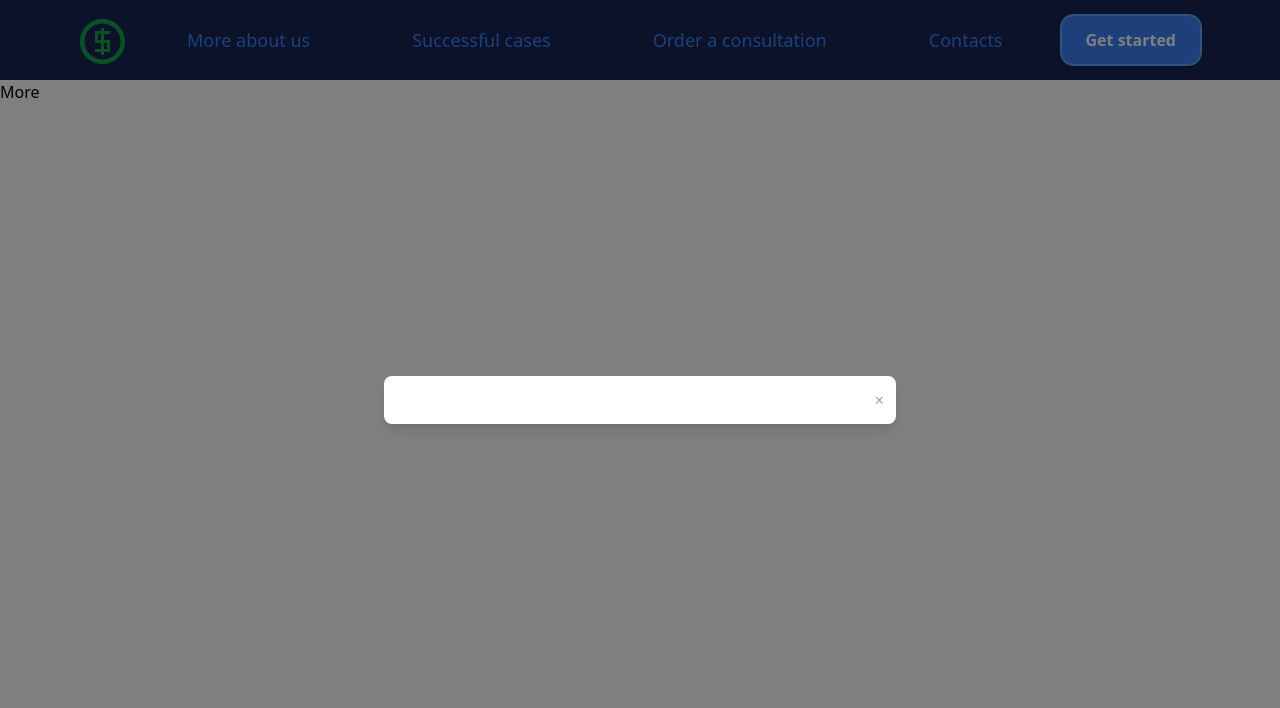
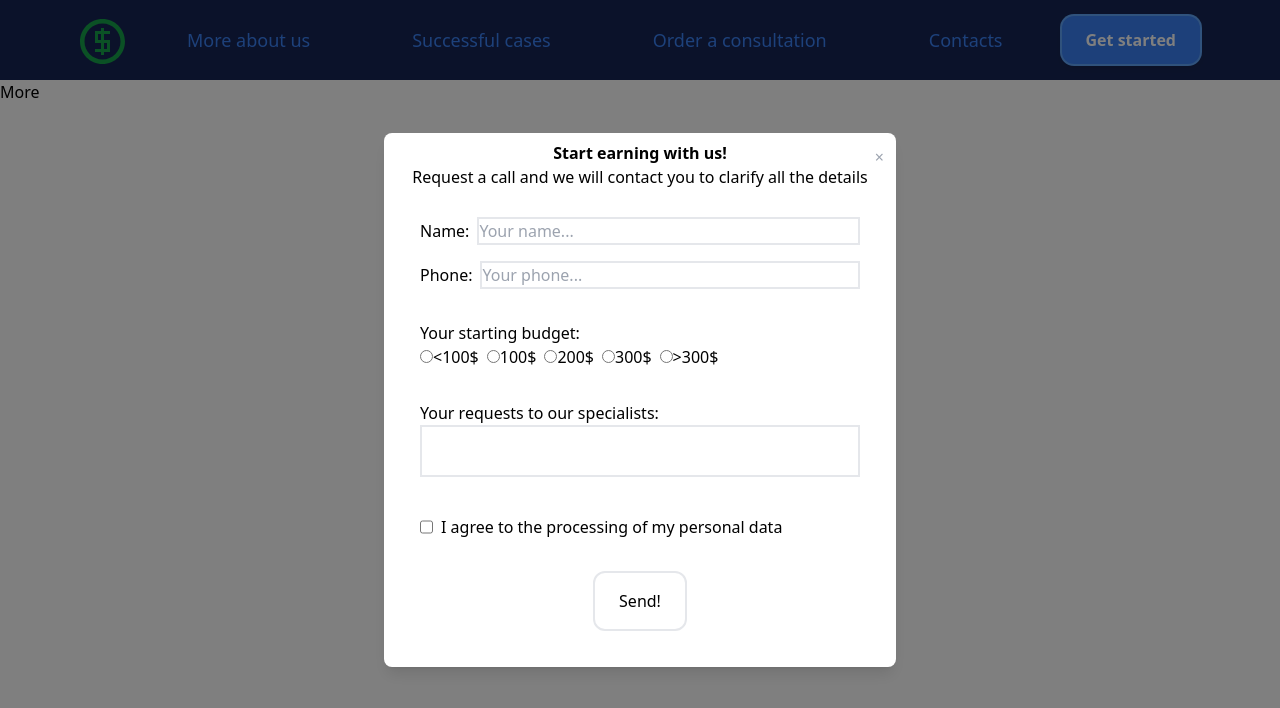
Before and after one commit to VitaliyKalmykov/invest, a React (Create React App) app: page /more in a window 1280 px wide. Both pictures are taken after a click on the button "Get started". Shown: the top 708 px of the page. Built offline with nearby package versions, Linux system fonts and the light colour scheme.

Commit message:
some modal work

```diff
--- a/src/components/Modal/Modal.jsx
+++ b/src/components/Modal/Modal.jsx
@@ -1,5 +1,6 @@
 import React, { useEffect } from 'react';
 import Button from "../UI/Button";
+import ModalForm from "./ModalForm";
 
 const Modal = ({ isModalOpen, setIsModalOpen }) => {
 
@@ -16,22 +17,26 @@ const Modal = ({ isModalOpen, setIsModalOpen }) => {
     return (
         //фон модалки
         <div
-            className="fixed inset-0 bg-black bg-opacity-50 flex items-center justify-center z-50"
+            className="fixed inset-0 p-4 bg-black bg-opacity-50 flex items-center justify-center z-50"
             onClick={() => setIsModalOpen(false)} // Закриття модалки при натисканні поза її межами
         >
             {/*модалка*/}
             <div
-                className="bg-white rounded-lg shadow-lg max-w-lg w-full p-6 relative"
+                className="bg-white rounded-lg shadow-lg max-w-lg w-full p-2 relative"
                 onClick={(e) => e.stopPropagation()} // Зупинка "всплиття", щоб не закривати модалку
             >
-
+                {/*кнопка закриття*/}
                 <Button
                     className="absolute top-3 right-3 text-gray-400 hover:text-gray-600"
                     onClick={() => setIsModalOpen(false)} // Закриття при натисканні на іконку
                 >
                     &times; {/* Іконка закриття */}
                 </Button>
-
+               <div>
+                   <h2 className="text-center font-bold">Start earning with us! </h2>
+                   <h3 className="text-center">Request a call and we will contact you to clarify all the details</h3>
+                   <ModalForm/>
+               </div>
             </div>
 
         </div>
--- /dev/null
+++ b/src/components/Modal/ModalForm.jsx
@@ -0,0 +1,52 @@
+import React from 'react';
+import TextInput from "../UI/TextInput";
+import Button from "../UI/Button";
+
+const ModalForm = () => {
+    return (
+        <form className="flex flex-col items-start p-7 gap-8">
+          <div className="flex flex-col gap-4 w-full">
+              <TextInput type={"text"} id={"name"} htmlFor={"name"} placeholder={"Your name..."} labelName={"Name:"}/>
+              <TextInput type={"tel"} id={"phone"} htmlFor={"phone"} placeholder={"Your phone..."} labelName={"Phone:"}/>
+          </div>
+            <div className="flex flex-col">
+                    <h4>Your starting budget:</h4>
+                <div className="flex gap-2">
+                    <div>
+                        <input type="radio" id="<100$" name="choice"/>
+                        <label htmlFor="<100$">{"<100$"}</label>
+                    </div>
+                    <div>
+                        <input type="radio" id="100$" name="choice"/>
+                        <label htmlFor="100$">100$</label>
+                    </div>
+                    <div>
+                        <input type="radio" id="200$" name="choice"/>
+                        <label htmlFor="200$">200$</label>
+                    </div>
+                    <div>
+                        <input type="radio" id="300$" name="choice"/>
+                        <label htmlFor="300$">300$</label>
+                    </div>
+                    <div>
+                        <input type="radio" id=">300$" name="choice"/>
+                        <label htmlFor=">300$">{">300$"}</label>
+                    </div>
+                </div>
+            </div>
+            <div className="w-full">
+                <h2>Your requests to our specialists:</h2>
+                <textarea className="border-2 w-full resize-none"></textarea>
+            </div>
+            <div className="flex gap-2">
+                <input type="checkbox" id="data-consent"/>
+                <label htmlFor="data-consent">
+                    I agree to the processing of my personal data
+                </label>
+            </div>
+            <Button className="m-auto border-2 pr-6 pl-6 pt-4 pb-4 rounded-xl" type={"submit"}>Send!</Button>
+        </form>
+    );
+};
+
+export default ModalForm;
--- /dev/null
+++ b/src/components/UI/TextInput.jsx
@@ -0,0 +1,20 @@
+import React from 'react';
+
+const TextInput = ({ type, id, placeholder, htmlFor, labelName, name}) => {
+    return (
+        <div className="flex gap-2 items-center justify-center">
+            <label className={"whitespace-nowrap"}
+                htmlFor={htmlFor}>
+                {labelName}
+            </label>
+            <input className="w-full border-2"
+                   type={type}
+                   id={id}
+                   placeholder={placeholder}
+                   name={name}
+            />
+        </div>
+    );
+};
+
+export default TextInput;
```
